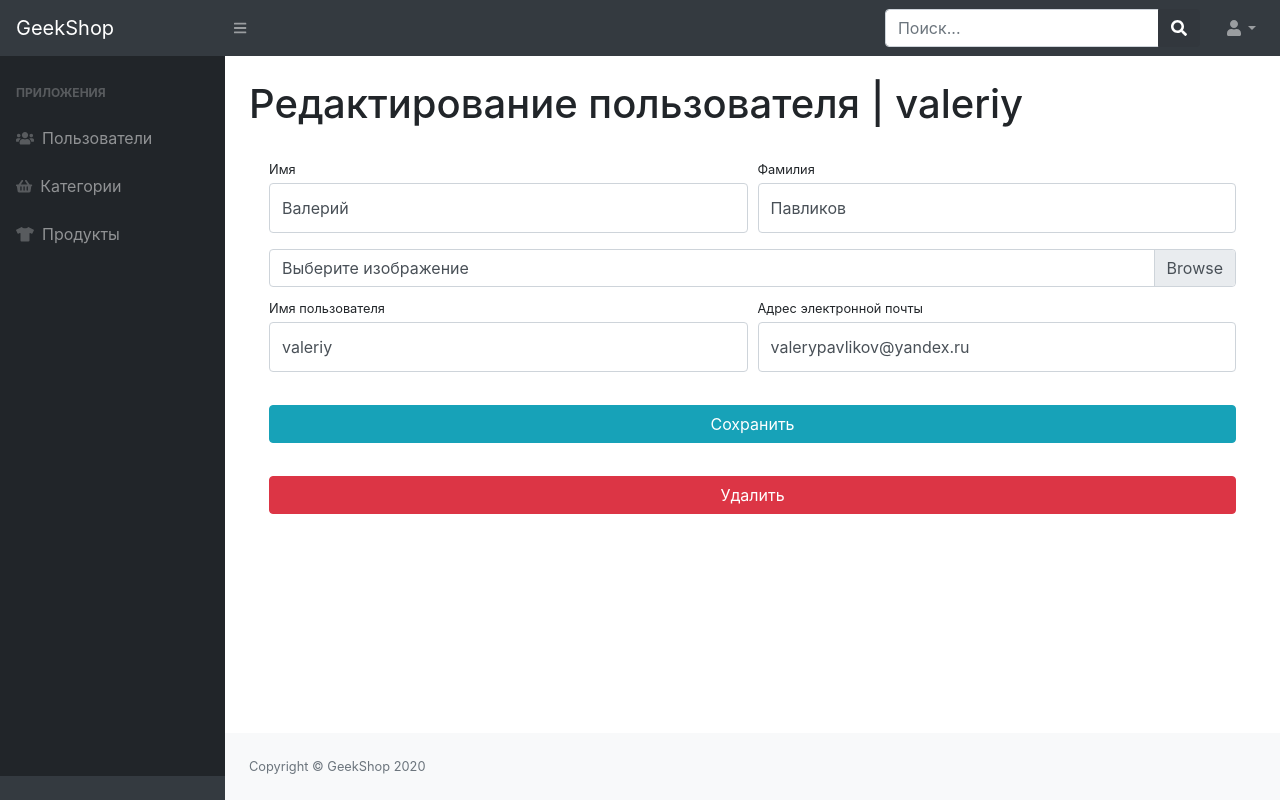
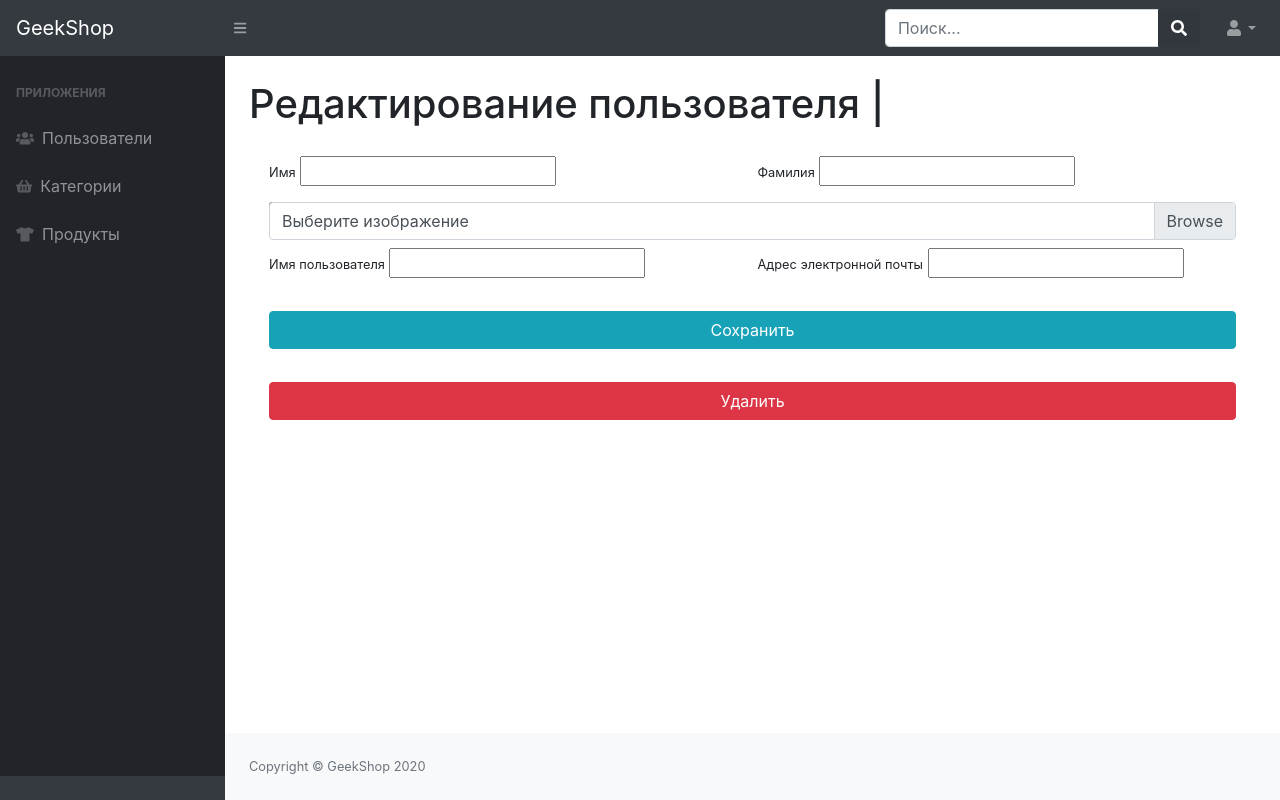
Before and after one commit to DenBrov/first-shop, a Django app: template adminapp/templates/adminapp/admin-users-update-delete.html in a window 1280 px wide. Run offline with Django 3.2, Linux system fonts and the light colour scheme; the template is opened without the code that fills it, so the values that code supplies are empty, except form fields; tables that the repository leaves empty hold one stand-in row (values such as "Sample post"); form fields are guessed from the names that the template uses; some libraries are stand-ins or nearby versions.

Commit message:
created controller for update users

```diff
--- a/adminapp/templates/adminapp/admin-users-create.html
+++ b/adminapp/templates/adminapp/admin-users-create.html
@@ -5,7 +5,7 @@
         <main>
             <div class="container-fluid">
                 <h1 class="mt-4">Создание пользователя</h1>
-                <form action="{% url 'admin_staff:admin_users_create' %}" method="post" enctype="multipart/form-data">
+                <form action="{% url 'adminapp:admin_users_create' %}" method="post" enctype="multipart/form-data">
                     {% csrf_token %}
                     <div class="form-row">
                         <div class="col-lg-6">
--- a/adminapp/templates/adminapp/admin-users-read.html
+++ b/adminapp/templates/adminapp/admin-users-read.html
@@ -36,7 +36,7 @@
                                         <tbody>
                                         {% for user in users %}
                                         <tr>
-                                            <td><a href="#" style="color: dodgerblue">{{ user.username }}</a></td>
+                                            <td><a href="{% url 'adminapp:admin_users_update' user.id %}" style="color: dodgerblue">{{ user.username }}</a></td>
                                             <td>{{ user.first_name }}</td>
                                             <td>{{ user.last_name }}</td>
                                             <td>{{ user.email }}</td>
--- a/adminapp/templates/adminapp/admin-users-update-delete.html
+++ b/adminapp/templates/adminapp/admin-users-update-delete.html
@@ -4,44 +4,40 @@
 {% block content %}
         <main>
             <div class="container-fluid">
-                <h1 class="mt-4">Редактирование пользователя | valeriy</h1>
+                <h1 class="mt-4">Редактирование пользователя | {{ user.username }}</h1>
                 <div class="card-body">
-                    <form action="">
+                    <form action="{% url 'admin_staff:admin_users_update' user.id %}" method="post" enctype="multipart/form-data">
+                        {% csrf_token %}
                         <div class="form-row">
                             <div class="col-lg-6">
                                 <div class="form-group">
-                                    <label class="small mb-1" for="inputFirstName">Имя</label>
-                                    <input class="form-control py-4" id="inputFirstName" type="text" value="Валерий"/>
+                                    <label class="small mb-1" for="user.first_name.id_for_label">Имя</label>
+                                    {{ form.first_name }}
                                 </div>
                             </div>
                             <div class="col-lg-6">
                                 <div class="form-group">
-                                    <label class="small mb-1" for="inputLastName">Фамилия</label>
-                                    <input class="form-control py-4" id="inputLastName" type="text" value="Павликов"/>
+                                    <label class="small mb-1" for="user.last_name.id_for_label">Фамилия</label>
+                                    {{ form.last_name }}
                                 </div>
                             </div>
                         </div>
                         <div class="form-row mb-2">
                             <div class="col-lg-12">
                                 <div class="custom-file">
-                                    <input type="file" class="custom-file-input" id="userAvatar" size="50">
-                                    <label class="custom-file-label" for="userAvatar">Выберите изображение</label>
+                                    {{ form.avatar }}
+                                    <label class="custom-file-label" for="user.avatar.id_for_label">Выберите изображение</label>
                                 </div>
                             </div>
                         </div>
                         <div class="form-row">
                             <div class="col-lg-6">
-                                <label class="small mb-1" for="inputUsername">Имя пользователя</label>
-                                <input class="form-control py-4" id="inputUsername" type="text"
-                                       aria-describedby="usernameHelp"
-                                       value="valeriy"/>
+                                <label class="small mb-1" for="user.username.id_for_label">Имя пользователя</label>
+                                {{ form.username }}
                             </div>
                             <div class="col-lg-6">
-                                <label class="small mb-1" for="inputEmailAddress">Адрес электронной
-                                    почты</label>
-                                <input class="form-control py-4" id="inputEmailAddress" type="email"
-                                       aria-describedby="emailHelp"
-                                       value="valerypavlikov@yandex.ru"/>
+                                <label class="small mb-1" for="user.email.id_for_label">Адрес электронной почты</label>
+                                {{ form.email }}
                             </div>
                         </div>
                         <div class="form-row">
--- a/adminapp/urls.py
+++ b/adminapp/urls.py
@@ -8,6 +8,6 @@
     path('', index, name='index'),
     path('users/', admin_users, name='admin_users'),
     path('users_create/', admin_users_create, name='admin_users_create'),
-    path('users_update/', admin_users_update, name='admin_users_update'),
+    path('users_update/<int:user_id>/', admin_users_update, name='admin_users_update'),
     path('users_delete/', admin_users_delete, name='admin_users_delete')
 ]
```
Also changed, not shown: adminapp/forms.py (+9 -1 lines), adminapp/views.py (+12 -3 lines).
